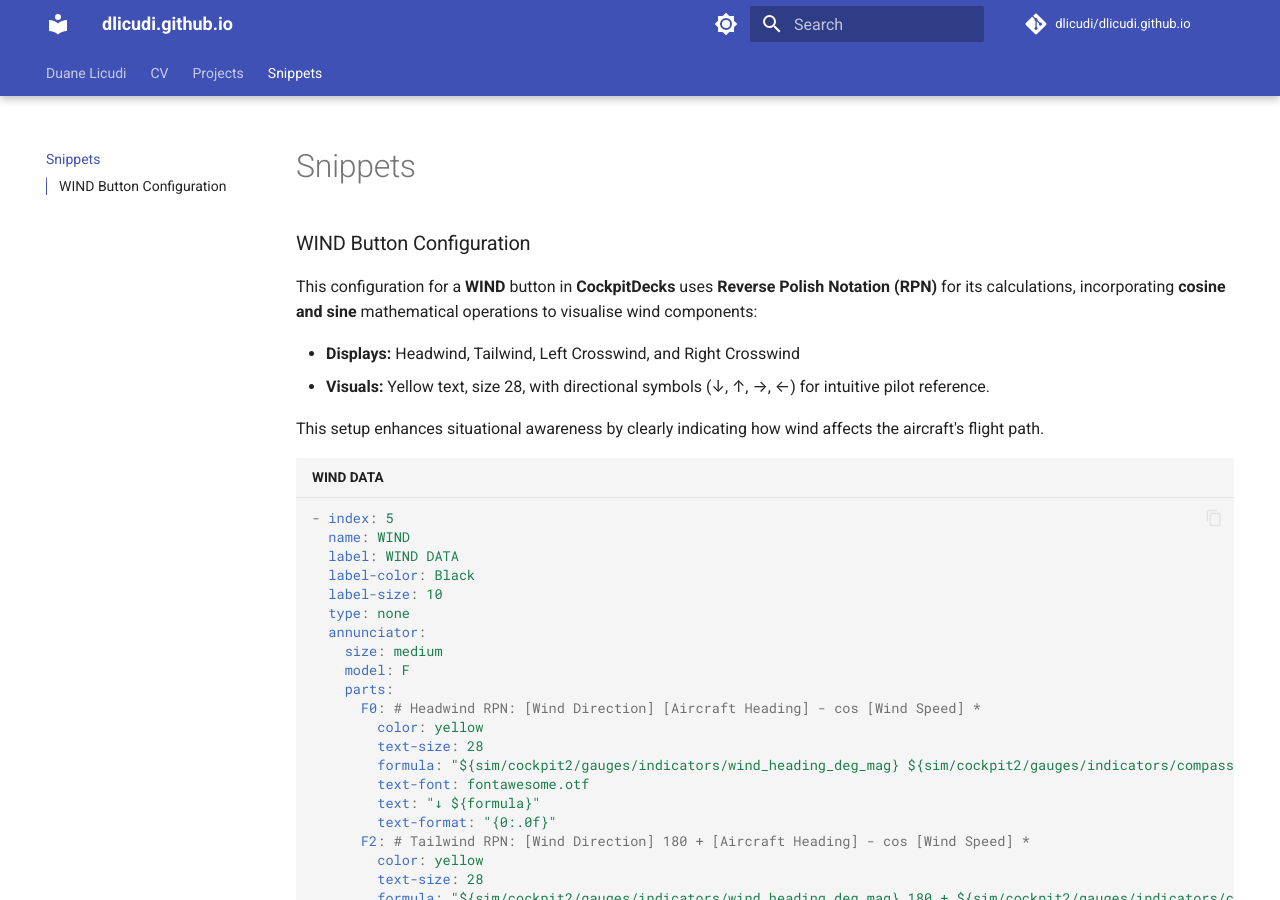
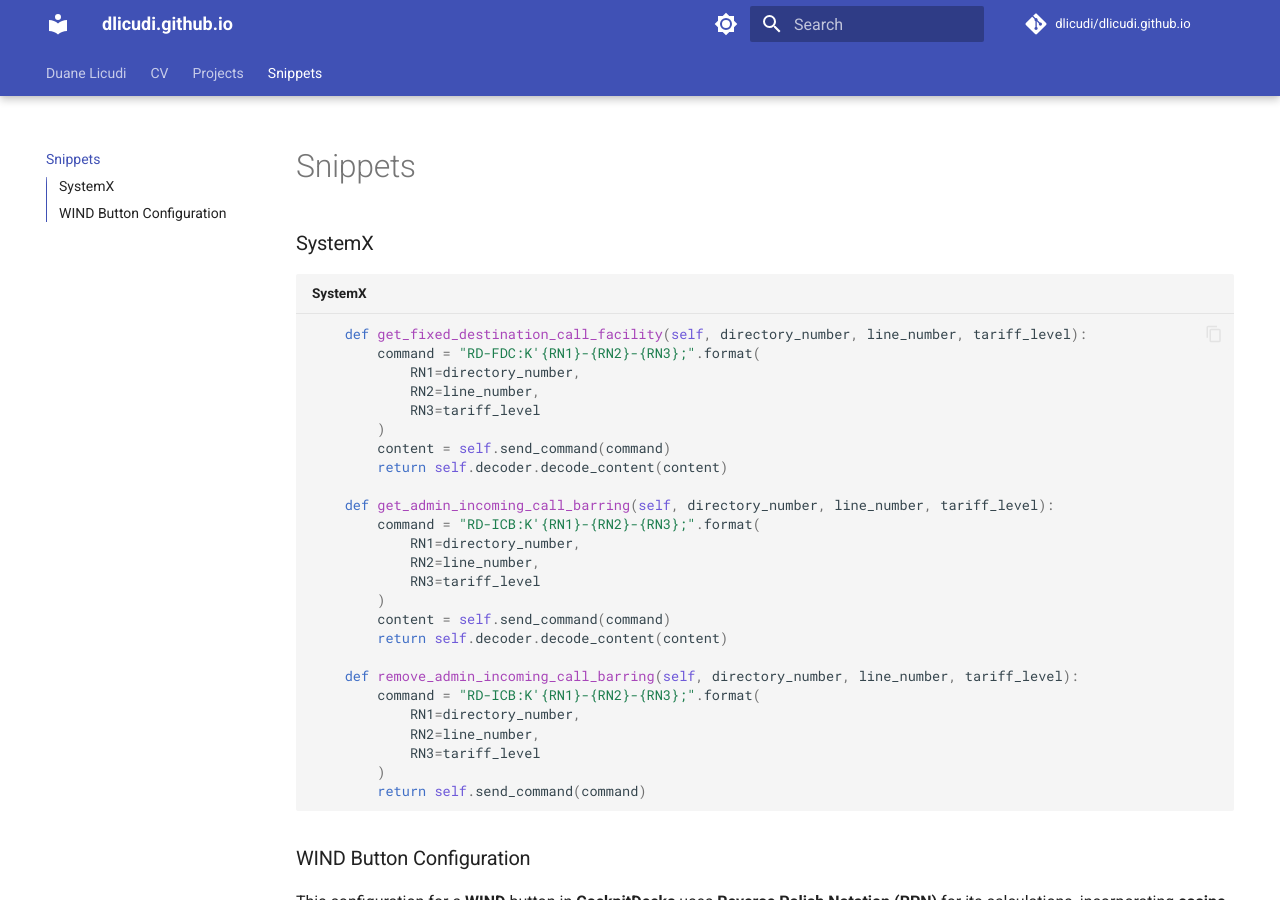
Before and after one commit to dlicudi/dlicudi.github.io, an MkDocs documentation site: the page built from docs/snippets.md, in a window 1280 px wide and 900 px high. Built offline with MkDocs 1.6.1 and Material for MkDocs 9.7.7, drawn with Linux system fonts in a browser that asks for light colours; comment, search, counter and statistics services are not loaded.

Commit message:
Added SystemX sample functions to snippets

````diff
--- a/docs/snippets.md
+++ b/docs/snippets.md
@@ -2,6 +2,36 @@
 title: Snippets
 ---
 
+### SystemX
+
+
+``` py title="SystemX"
+    def get_fixed_destination_call_facility(self, directory_number, line_number, tariff_level):
+        command = "RD-FDC:K'{RN1}-{RN2}-{RN3};".format(
+            RN1=directory_number,
+            RN2=line_number,
+            RN3=tariff_level
+        )
+        content = self.send_command(command)
+        return self.decoder.decode_content(content)
+
+    def get_admin_incoming_call_barring(self, directory_number, line_number, tariff_level):
+        command = "RD-ICB:K'{RN1}-{RN2}-{RN3};".format(
+            RN1=directory_number,
+            RN2=line_number,
+            RN3=tariff_level
+        )
+        content = self.send_command(command)
+        return self.decoder.decode_content(content)
+
+    def remove_admin_incoming_call_barring(self, directory_number, line_number, tariff_level):
+        command = "RD-ICB:K'{RN1}-{RN2}-{RN3};".format(
+            RN1=directory_number,
+            RN2=line_number,
+            RN3=tariff_level
+        )
+        return self.send_command(command)
+```
 
 ### WIND Button Configuration
 
````
